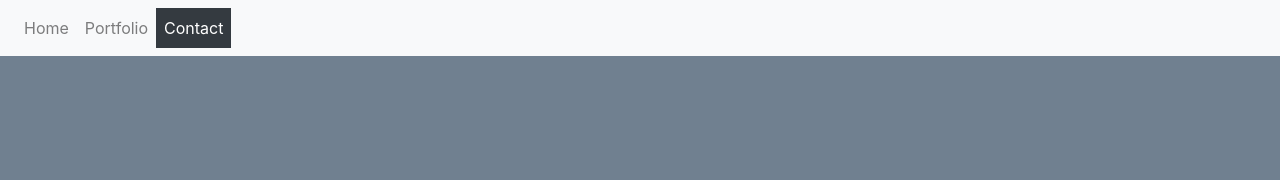
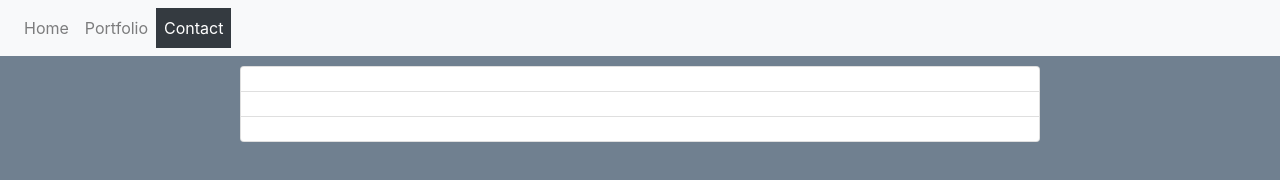
Before and after one commit to Bigminer106/Bootstrap-Portfolio, a plain HTML site: page contact.html in a window 1280 px wide. Drawn offline with nearby package versions, Linux system fonts and the light colour scheme.

```diff
--- a/contact.html
+++ b/contact.html
@@ -29,7 +29,13 @@
   </nav>
   <!-- Begin Content -->
   <div class="container" style="margin: 0 auto; margin-top: 10px;">
-
+    <div class="card" style="width: 50rem; margin: 0 auto;">
+        <ul class="list-group list-group-flush">
+            <li class="list-group-item"></li>
+            <li class="list-group-item"></li>
+            <li class="list-group-item"></li>
+          </ul>
+    </div>
   </div>
   <!-- Bootstrap JS Scripts -->
   <script src="https://code.jquery.com/jquery-3.2.1.slim.min.js" integrity="sha384-KJ3o2DKtIkvYIK3UENzmM7KCkRr/rE9/Qpg6aAZGJwFDMVNA/GpGFF93hXpG5KkN" crossorigin="anonymous"></script>
```
Also changed, not shown: assets/email-icon.png (added), assets/facebook-icon.png (added), assets/github-icon.png (added), assets/linkedin-icon.png (added), assets/stackoverflow-icon.png (added), assets/twitter-icon.png (added).
